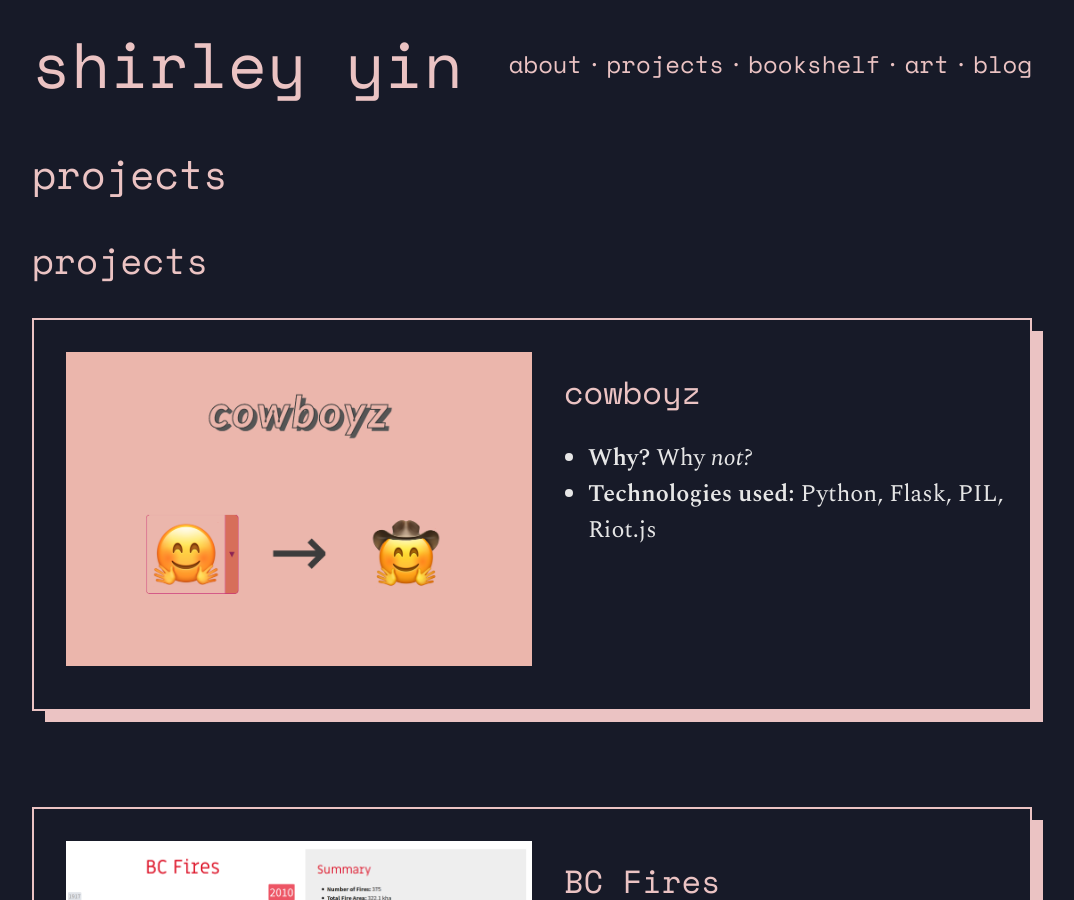
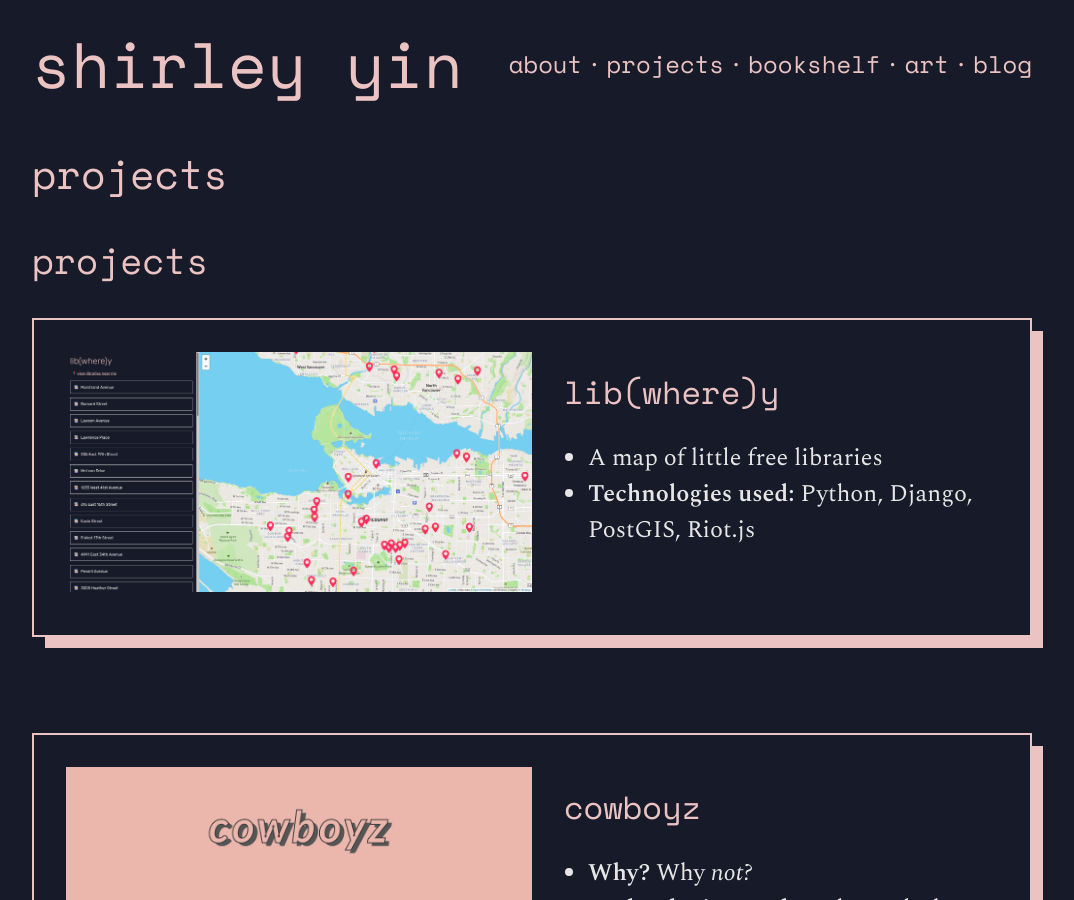
Before and after one commit to syin/syin-website, a Jekyll site: the page built from projects.md, in a window 1280 px wide and 900 px high. Shown: the whole window, without its empty margins (108-1182 px from the left). Built offline with Jekyll 4.4.1, drawn with Linux system fonts in a browser that asks for light colours; our own code applies the rules of GitHub Pages for plain Markdown files.

Commit message:
add libwherey to projects

```diff
--- a/projects.md
+++ b/projects.md
@@ -5,10 +5,22 @@ permalink: /projects
 
 # projects
 
+<div class="card">
+    <div class="half">
+        <a href="https://libwherey.org"><img class="entry-img" src="/images/libwherey.png" alt="Screenshot of lib(where)y"></a>
+    </div>
+    <div class="half card-description">
+        <h3 class="entry-title"><a href="https://libwherey.org">lib(where)y</a></h3>
+        <ul>
+            <li>A map of little free libraries</li>
+            <li><strong>Technologies used:</strong> Python, Django, PostGIS, Riot.js</li>
+        </ul>
+    </div>
+</div>
 
 <div class="card">
     <div class="half">
-        <a href="http://cowboyz.shirleyyin.com"><img class="entry-img" src="/images/cowboyz.png" alt="Screenshot of cowboyz"></a>
+        <a href="https://cowboyz.shirleyyin.com"><img class="entry-img" src="/images/cowboyz.png" alt="Screenshot of cowboyz"></a>
     </div>
     <div class="half card-description">
         <h3 class="entry-title"><a href="https://cowboyz.shirleyyin.com">cowboyz</a></h3>
@@ -21,10 +33,10 @@ permalink: /projects
 
 <div class="card">
     <div class="half">
-        <a href="http://bcfires.shirleyyin.com"><img class="entry-img" src="/images/bcfires.png" alt="Screenshot of bcfires"></a>
+        <a href="https://bcfires.shirleyyin.com"><img class="entry-img" src="/images/bcfires.png" alt="Screenshot of bcfires"></a>
     </div>
     <div class="half card-description">
-        <h3 class="entry-title"><a href="http://bcfires.shirleyyin.com">BC Fires</a></h3>
+        <h3 class="entry-title"><a href="https://bcfires.shirleyyin.com">BC Fires</a></h3>
         <ul>
             <li>Created with <a href="https://github.com/justin0022">Justin Lee</a></li>
             <li>Interactive visualization of BC wildfires using the <a href="https://catalogue.data.gov.bc.ca/dataset/fire-perimeters-historical">Fire Perimeters</a> dataset</li>
```
Also changed, not shown: images/libwherey.png (added).
